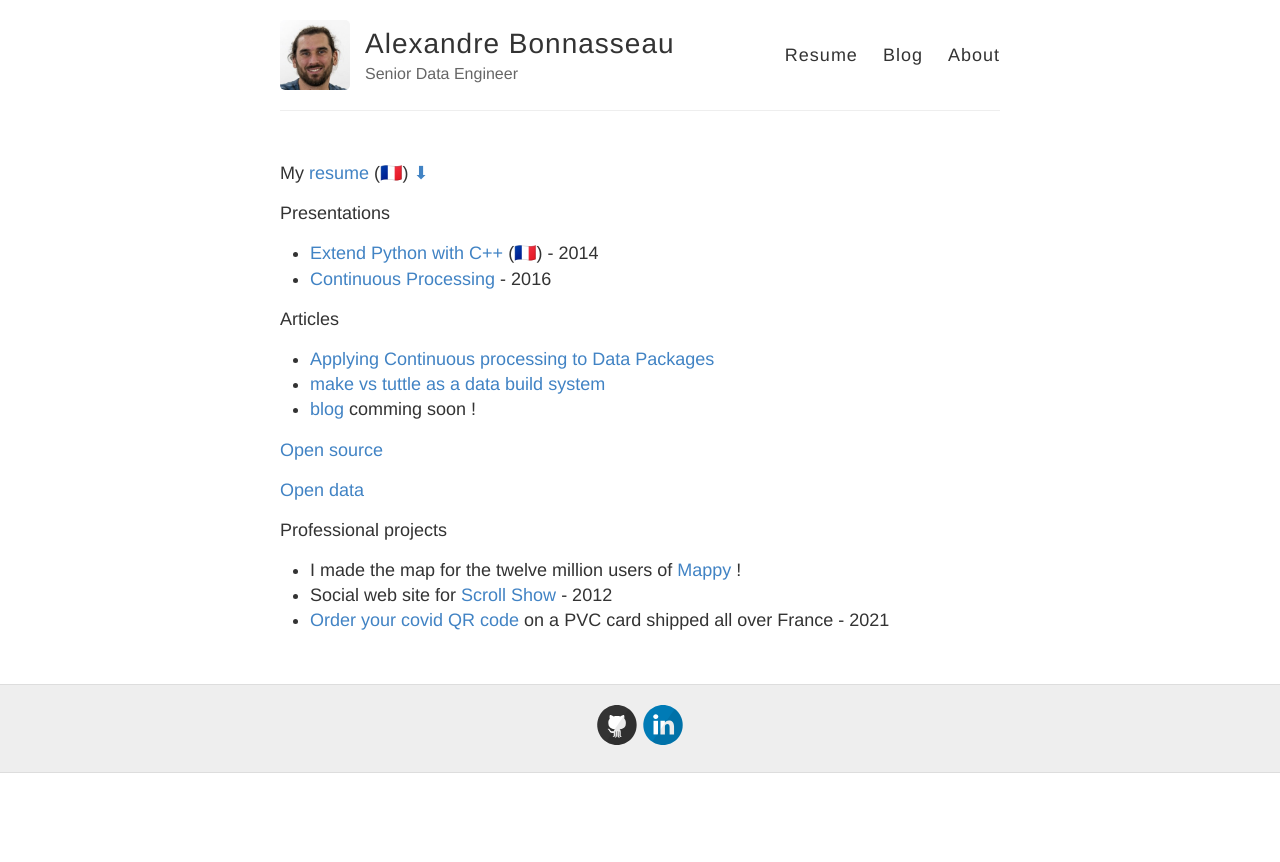
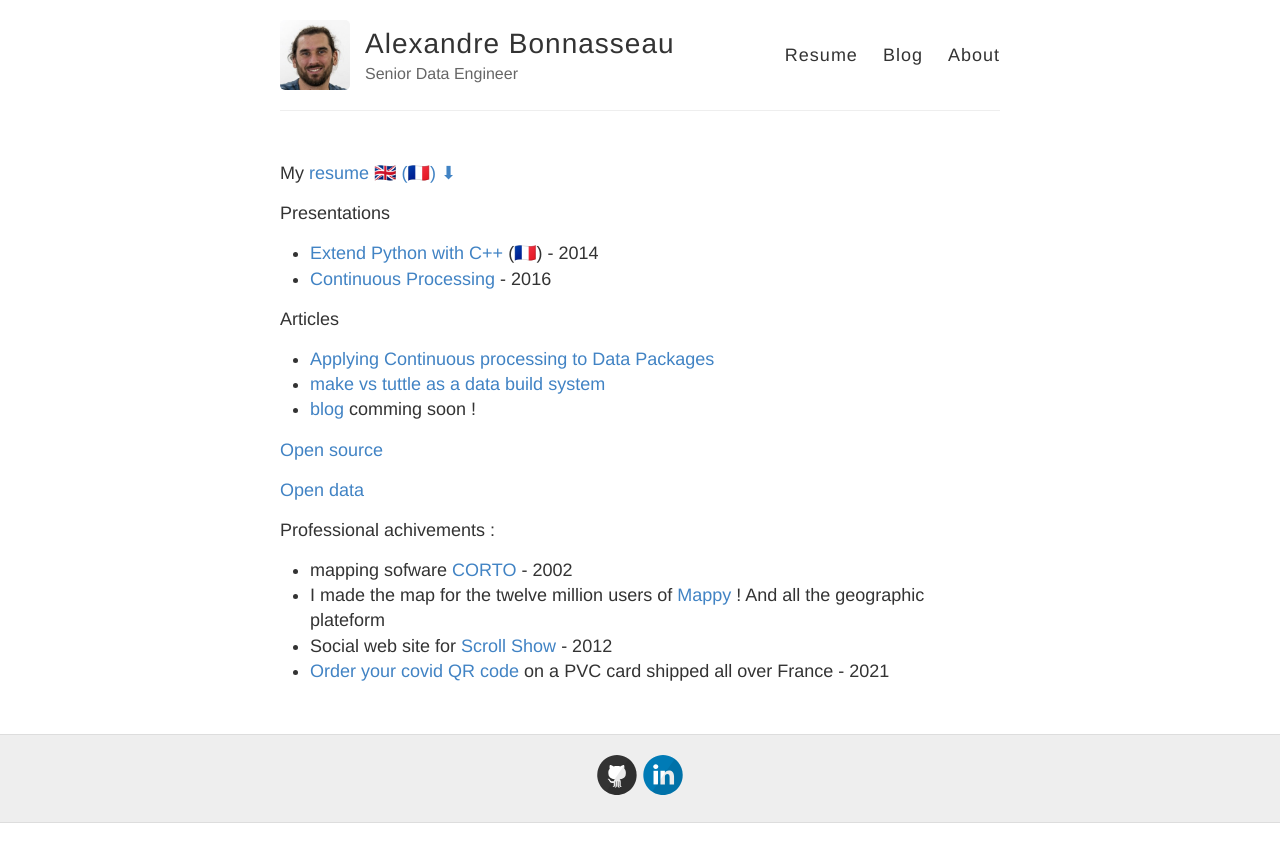
Before and after one commit to lexman/lexman.github.io, a Jekyll site: the page built from index.md, in a window 1280 px wide. Shown: the top 862 px of the page. Built offline with Jekyll 4.4.1, drawn with Linux system fonts in a browser that asks for light colours.

Commit message:
Main page links to both resumés

```diff
--- a/index.md
+++ b/index.md
@@ -2,7 +2,7 @@
 layout: page
 ---
 
-My [resume](/resume/fr/) (🇫🇷) [⬇](http://me.lexman.net/resume/fr/Alexandre%20Bonnasseau%20-%20Senior%20Data%20Manager.pdf)
+My [resume 🇬🇧](/resume/en/) [(🇫🇷)](/resume/fr/) [⬇](http://me.lexman.net/resume/fr/Alexandre%20Bonnasseau%20-%20Senior%20Data%20Manager.pdf)
 
 
 Presentations
@@ -18,7 +18,8 @@ Articles
 
 [Open data](https://www.data.gouv.fr/fr/users/alexandre-bonnasseau/)
 
-Professional projects
-* I made the map for the twelve million users of [Mappy](mappy.com) !
+Professional achivements :
+* mapping sofware [CORTO](https://www.dailymotion.com/video/x2hhyf3) - 2002
+* I made the map for the twelve million users of [Mappy](mappy.com) ! And all the geographic plateform
 * Social web site for [Scroll Show](https://www.facebook.com/Scrollshow/) - 2012
 * [Order your covid QR code](https://carte-sanitaire.fr/) on a PVC card shipped all over France - 2021
```
